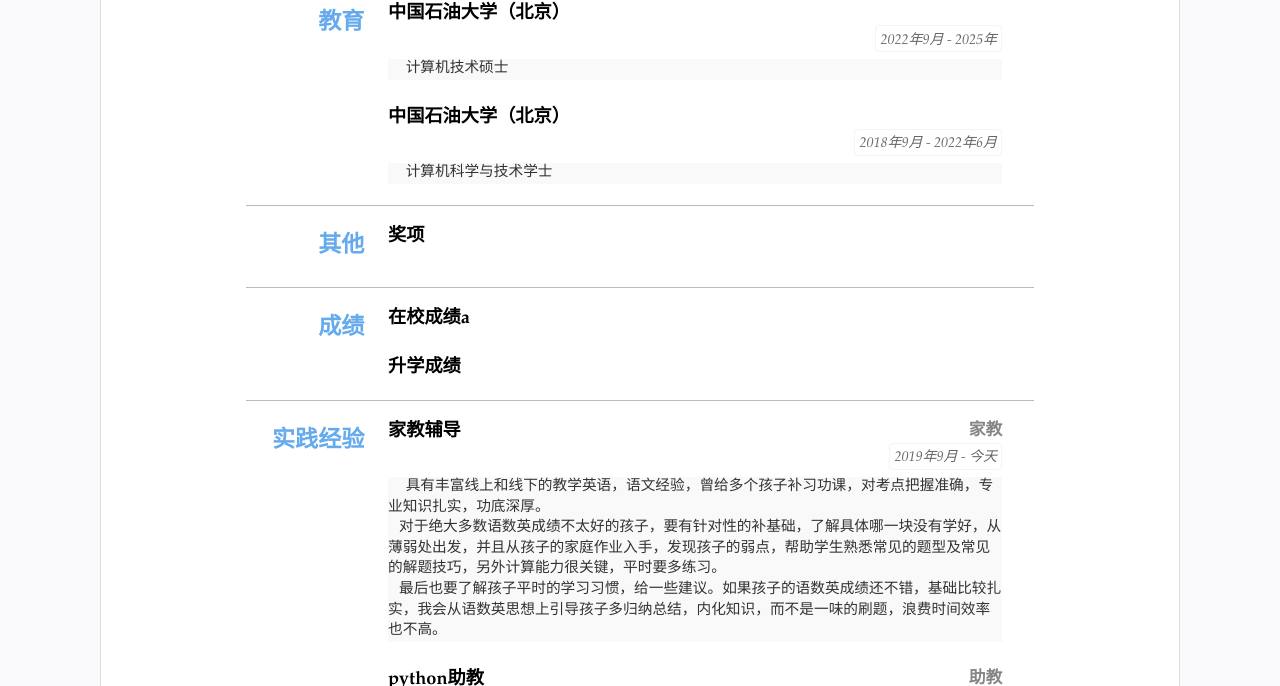
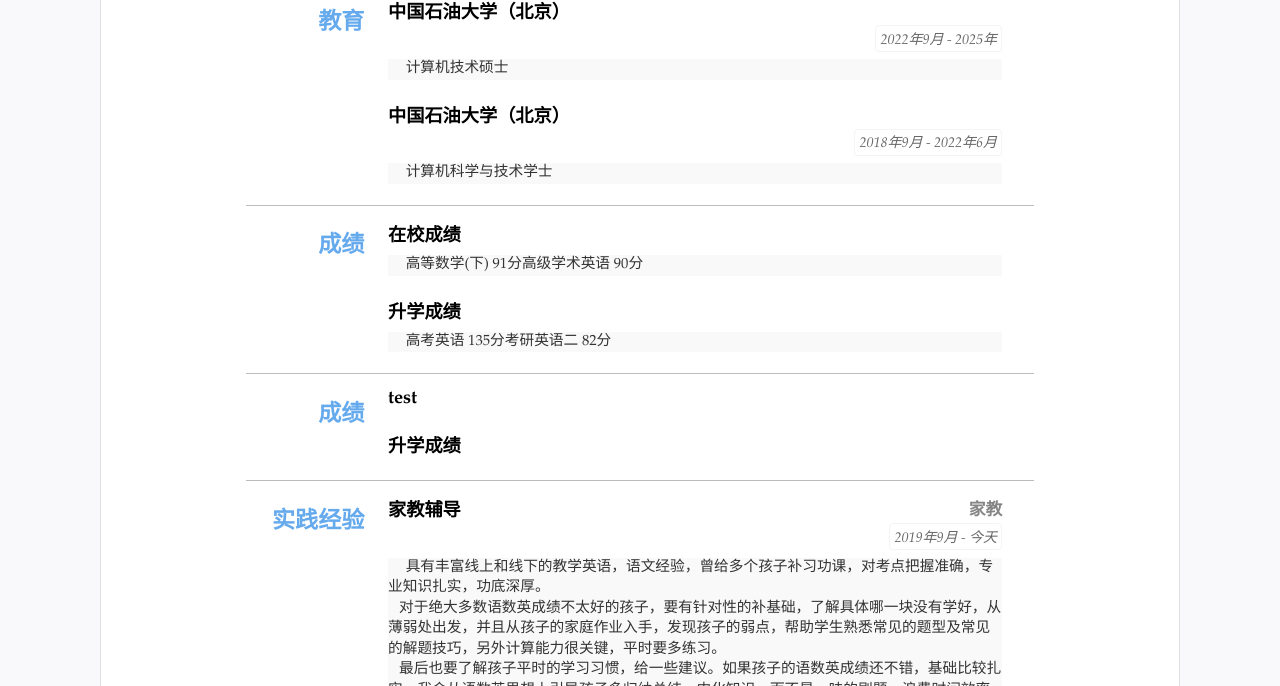
Before and after one commit to innovatedmonster/myResume, a Jekyll site: the page built from index.html, in a window 1280 px wide and 900 px high, cut to the strip 214-900 px from the top of the window. Built offline with Jekyll 4.4.1, drawn with Linux system fonts in a browser that asks for light colours.

Commit message:
Update resume.yml

```diff
--- a/_data/resume.yml
+++ b/_data/resume.yml
@@ -30,18 +30,21 @@ main:
       - title: 中国石油大学（北京）
         duration: 2018年9月 - 2022年6月
         detail: 计算机科学与技术学士
-  - type: others
-    name: 其他
+  - type: 技能
+    name: 成绩
     content:
-
-      - title: 奖项
-        list:
-          - 2019年校三等奖学金
-          - 2022年校二等奖学金
+      - title: 在校成绩
+        detail:
+          - 高等数学(下) 91分
+          - 高级学术英语 90分
+      - title: 升学成绩
+        detail:
+          - 高考英语 135分
+          - 考研英语二 82分
   - type: others
     name: 成绩
     content:
-      - title: 在校成绩a
+      - title: test
         list:
           - 高等数学(下) 91分
           - 高级学术英语 90分
```
